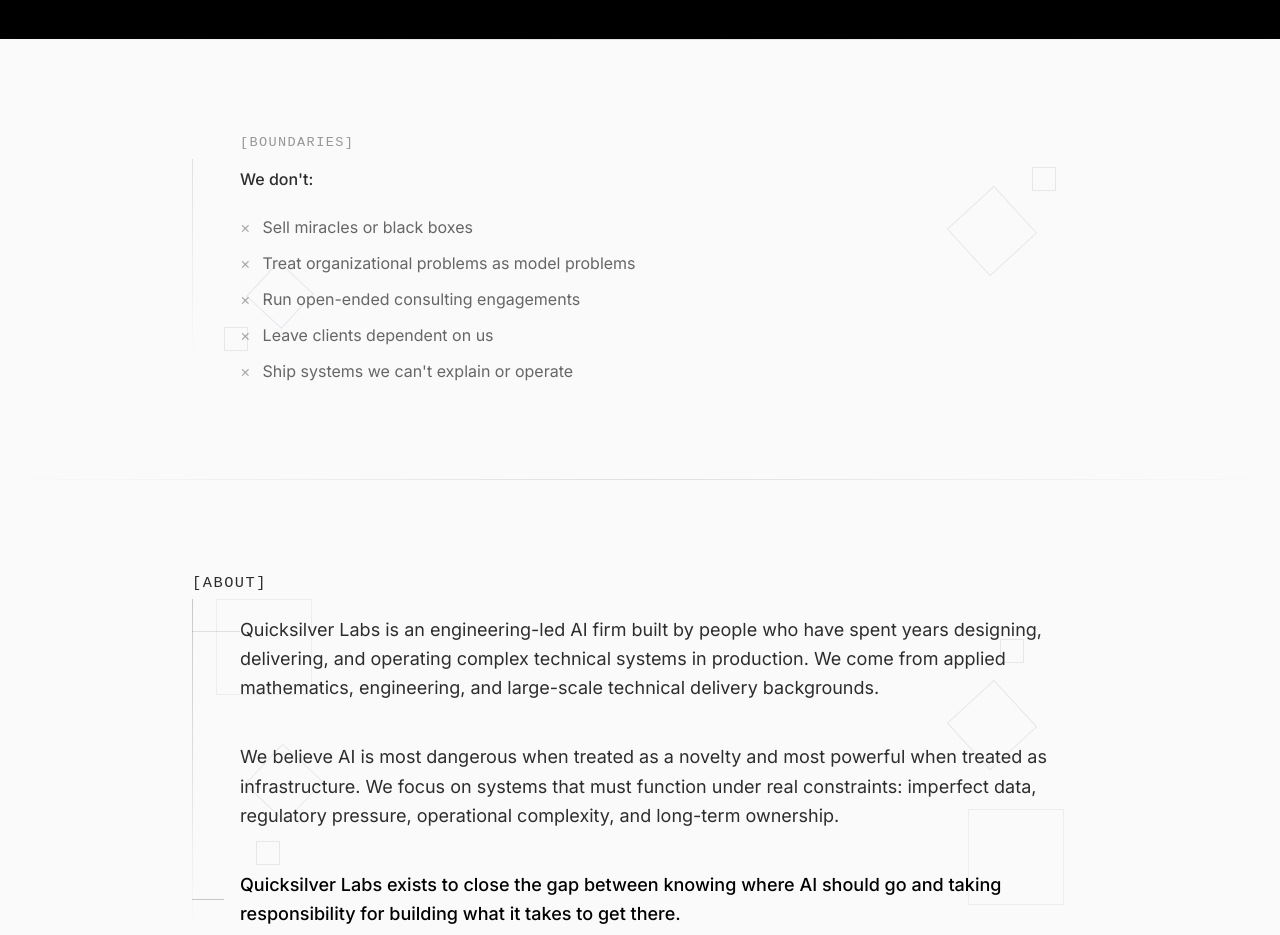
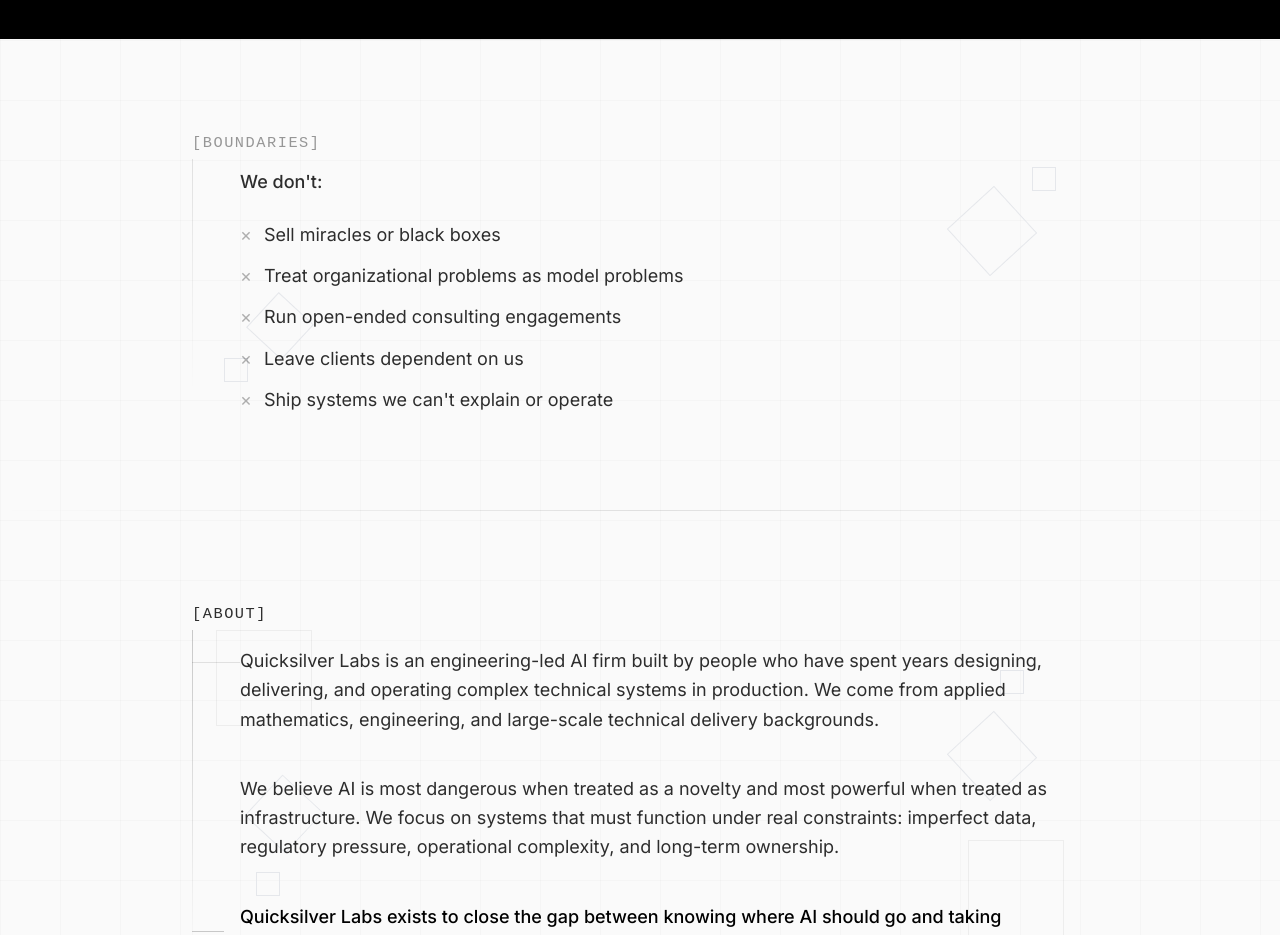
Before and after one commit to deac0nblues/website, a Next.js app: page / in a window 1280 px wide. Shown: the part 2840-3775 px from the top of the page. Built offline with nearby package versions, Linux system fonts and the light colour scheme.

Commit message:
Fix dynamic grid display and adjust Boundaries section styling
- Fix grid visibility by making main background transparent
- Move background color to body element
- Add debugging logs to DynamicGrid component
- Adjust grid opacity to subtle 0.02
- Fix Boundaries section text size and alignment

```diff
--- a/app/globals.css
+++ b/app/globals.css
@@ -12,31 +12,21 @@
 
 body {
   color: var(--foreground);
-  background: var(--background);
-  font-family: var(--font-inter), system-ui, sans-serif;
-  position: relative;
-}
-
-/* Grid background pattern */
-body::before {
-  content: '';
-  position: fixed;
-  top: 0;
-  left: 0;
-  width: 100%;
-  height: 100%;
+  background-color: var(--background);
   background-image:
     linear-gradient(rgba(0, 0, 0, 0.02) 1px, transparent 1px),
     linear-gradient(90deg, rgba(0, 0, 0, 0.02) 1px, transparent 1px);
   background-size: var(--grid-size) var(--grid-size);
-  pointer-events: none;
-  z-index: 0;
+  font-family: var(--font-inter), system-ui, sans-serif;
+  position: relative;
   transition: background-size 0.1s ease-out;
+  min-height: 100vh;
 }
 
 main {
   position: relative;
   z-index: 1;
+  background-color: var(--background);
 }
 
 @layer utilities {
--- a/app/page.tsx
+++ b/app/page.tsx
@@ -15,7 +15,7 @@
 
 export default function Home() {
   return (
-    <main className="min-h-screen bg-[#FAFAFA]">
+    <main className="min-h-screen relative" style={{ backgroundColor: 'transparent' }}>
       <DynamicGrid />
       <NavigationBar />
 
--- a/components/Boundaries.tsx
+++ b/components/Boundaries.tsx
@@ -55,8 +55,12 @@
         whileInView={{ opacity: 1, y: 0 }}
         viewport={{ once: true, margin: "-100px" }}
         transition={{ duration: 0.6 }}
-        className="text-[#666666] text-sm md:text-base leading-relaxed relative z-10"
+        className="text-[#2D2D2D] text-lg leading-relaxed relative z-10"
       >
+        <div className="code-accent mb-4 text-xs tracking-widest text-black/40">
+          [BOUNDARIES]
+        </div>
+
         {/* Strikethrough accent line */}
         <div className="absolute left-0 top-6 bottom-6 w-px bg-gradient-to-b from-black/10 via-black/5 to-transparent hidden md:block"></div>
 
@@ -64,10 +68,7 @@
         <div className="absolute left-0 top-12 w-16 h-px bg-black/8 hidden md:block"></div>
 
         <div className="pl-8 md:pl-12">
-          <div className="code-accent mb-4 text-xs tracking-widest text-black/40">
-            [BOUNDARIES]
-          </div>
-          <p className="mb-6 font-medium text-[#2D2D2D] text-base">We don't:</p>
+          <p className="mb-6 font-medium text-[#2D2D2D]">We don't:</p>
           <ul className="space-y-3 list-none">
             <li className="flex items-start">
               <span className="text-black/30 mr-3">×</span>
--- a/components/DynamicGrid.tsx
+++ b/components/DynamicGrid.tsx
@@ -1,18 +1,48 @@
 "use client";
 
 import { useEffect } from "react";
-import { useScroll, useTransform } from "framer-motion";
 
 export default function DynamicGrid() {
-  const { scrollYProgress } = useScroll();
-  const gridSize = useTransform(scrollYProgress, [0, 1], [60, 20]);
+  useEffect(() => {
+    console.log("[DynamicGrid] Component mounted");
 
-  useEffect(() => {
-    const unsubscribe = gridSize.on("change", (latest) => {
-      document.documentElement.style.setProperty("--grid-size", `${latest}px`);
-    });
-    return () => unsubscribe();
-  }, [gridSize]);
+    // Ensure the CSS variable is set on mount
+    if (typeof document !== "undefined") {
+      document.documentElement.style.setProperty("--grid-size", "60px");
+      console.log("[DynamicGrid] Initial grid size set to 60px");
+    }
+
+    const handleScroll = () => {
+      if (typeof document === "undefined" || typeof window === "undefined") return;
+
+      const scrollHeight = document.documentElement.scrollHeight - window.innerHeight;
+      const scrollTop = window.scrollY;
+      const progress = scrollHeight > 0 ? Math.min(scrollTop / scrollHeight, 1) : 0;
+      const size = 60 - (progress * 40); // From 60px to 20px
+
+      document.documentElement.style.setProperty("--grid-size", `${size}px`);
+
+      // Debug logging (only log occasionally to avoid spam)
+      if (Math.floor(progress * 10) % 2 === 0) {
+        console.log(`[DynamicGrid] Scroll progress: ${(progress * 100).toFixed(1)}%, Grid size: ${size.toFixed(1)}px`);
+      }
+    };
+
+    // Set initial value
+    handleScroll();
+
+    window.addEventListener("scroll", handleScroll, { passive: true });
+    console.log("[DynamicGrid] Scroll listener attached");
+
+    // Also listen for resize in case content height changes
+    window.addEventListener("resize", handleScroll, { passive: true });
+
+    return () => {
+      window.removeEventListener("scroll", handleScroll);
+      window.removeEventListener("resize", handleScroll);
+      console.log("[DynamicGrid] Component unmounted, listeners removed");
+    };
+  }, []);
 
   return null;
 }
```
